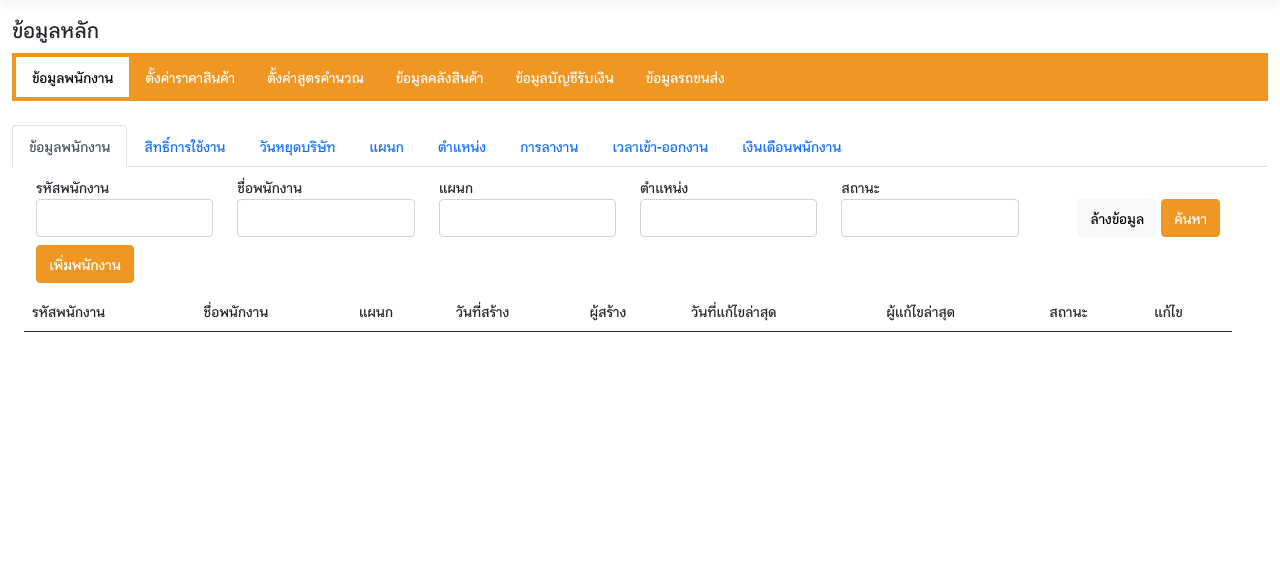
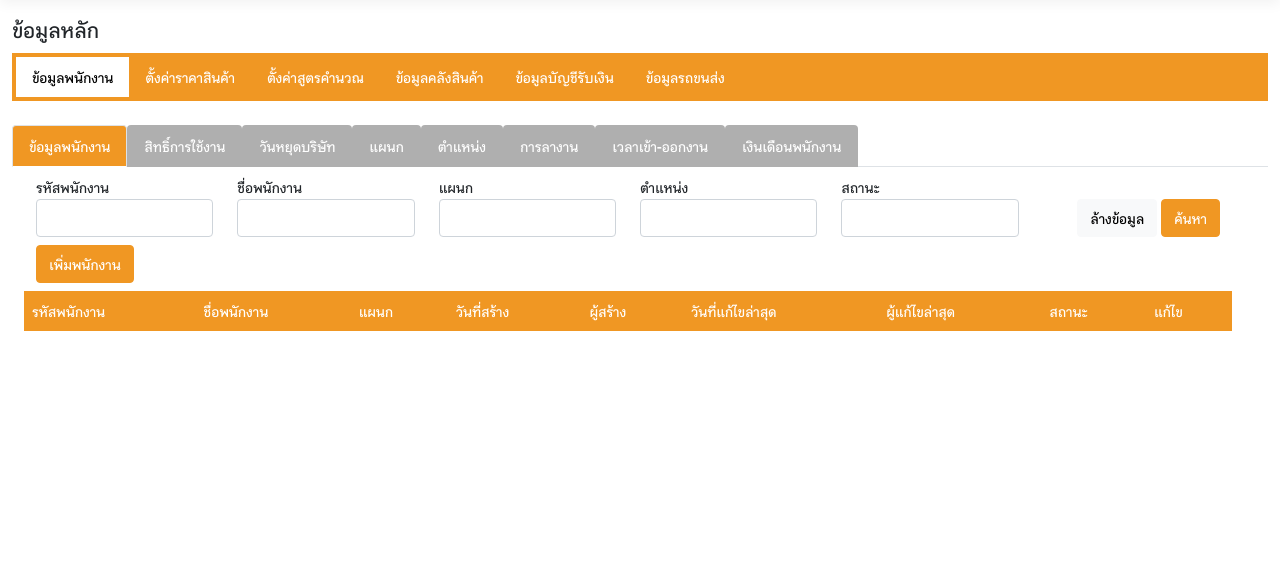
Before and after one commit to Kingkongnoi/MBDesign, an ASP.NET Core app: page / in a window 1280 px wide. Shown: the part 97-668 px from the top of the page. Run offline with ASP.NET Core 8, Linux system fonts and the light colour scheme; lists and menus that the app fills with data are empty; style sheets or scripts are compiled from the project's sources; some libraries are stand-ins or nearby versions.

Commit message:
commit : change style datatable header

```diff
--- a/MBDesignWeb/Views/Master/Index.cshtml
+++ b/MBDesignWeb/Views/Master/Index.cshtml
@@ -11,6 +11,19 @@
 <script src="~/scripts/config.js"></script>
 <script src="~/scripts/master/master-function.js"></script>
 <script src="~/scripts/master/master-control.js"></script>
+
+<style>
+    .nav-tabs .nav-link {
+        background-color: #AFAFAF;
+        color: #FFF;
+    }
+
+        .nav-tabs .nav-link.active {
+            background-color: #F09723;
+            color: #FFF;
+        }
+
+</style>
 
 <div class="row">
     <h4>ข้อมูลหลัก</h4>
--- a/MBDesignWeb/Views/Master/_Employee.cshtml
+++ b/MBDesignWeb/Views/Master/_Employee.cshtml
@@ -16,6 +16,11 @@
 
     .department-details, .position-details, .holiday-details {
         cursor:pointer !important;
+    }
+
+    .table tr th {
+        background-color: #F09723;
+        color: #FFF;
     }
 </style>
 
```
Also changed, not shown: MBDesignWeb/Views/Design3D/Index.cshtml (+13 -0 lines), MBDesignWeb/Views/Sale/Index.cshtml (+14 -0 lines).
